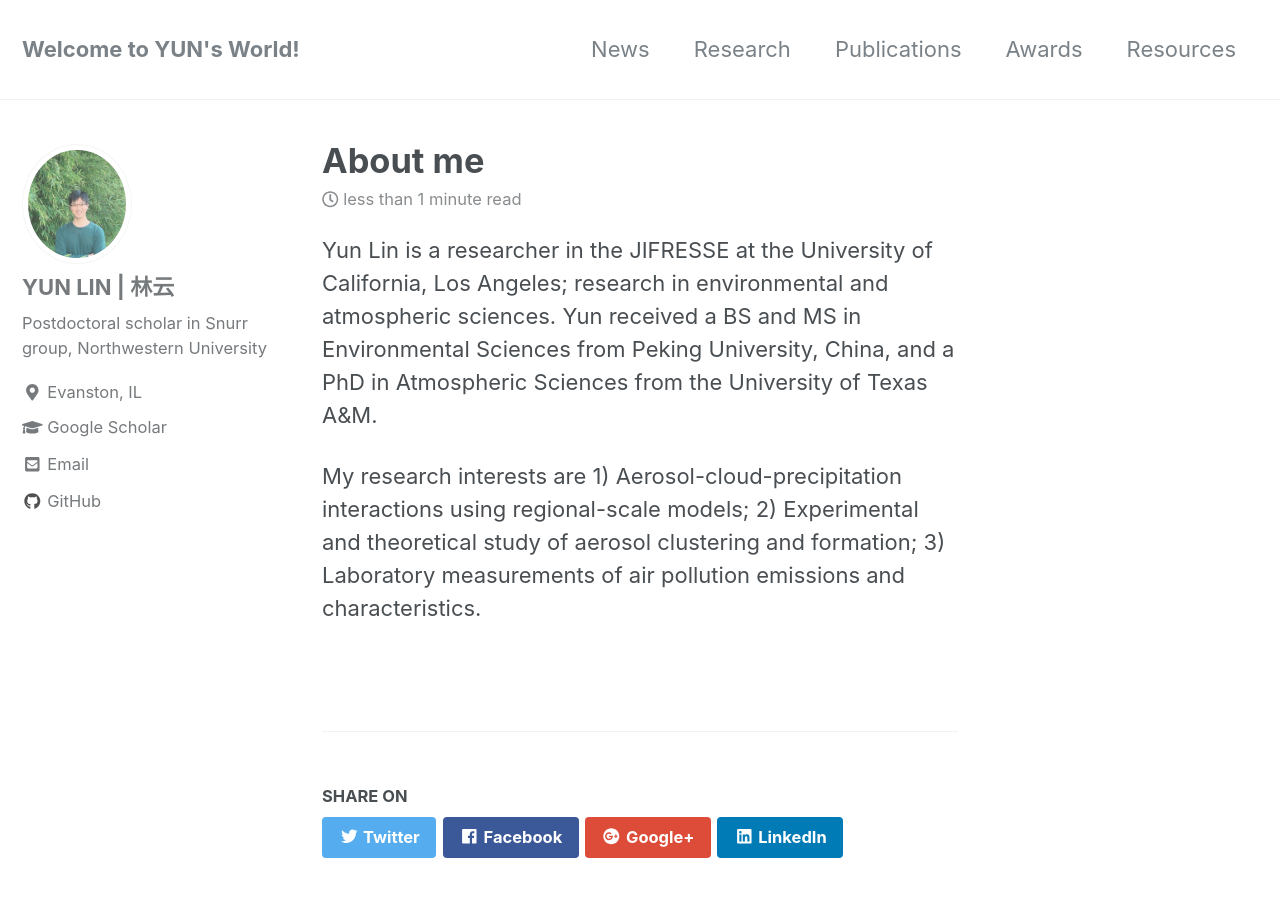
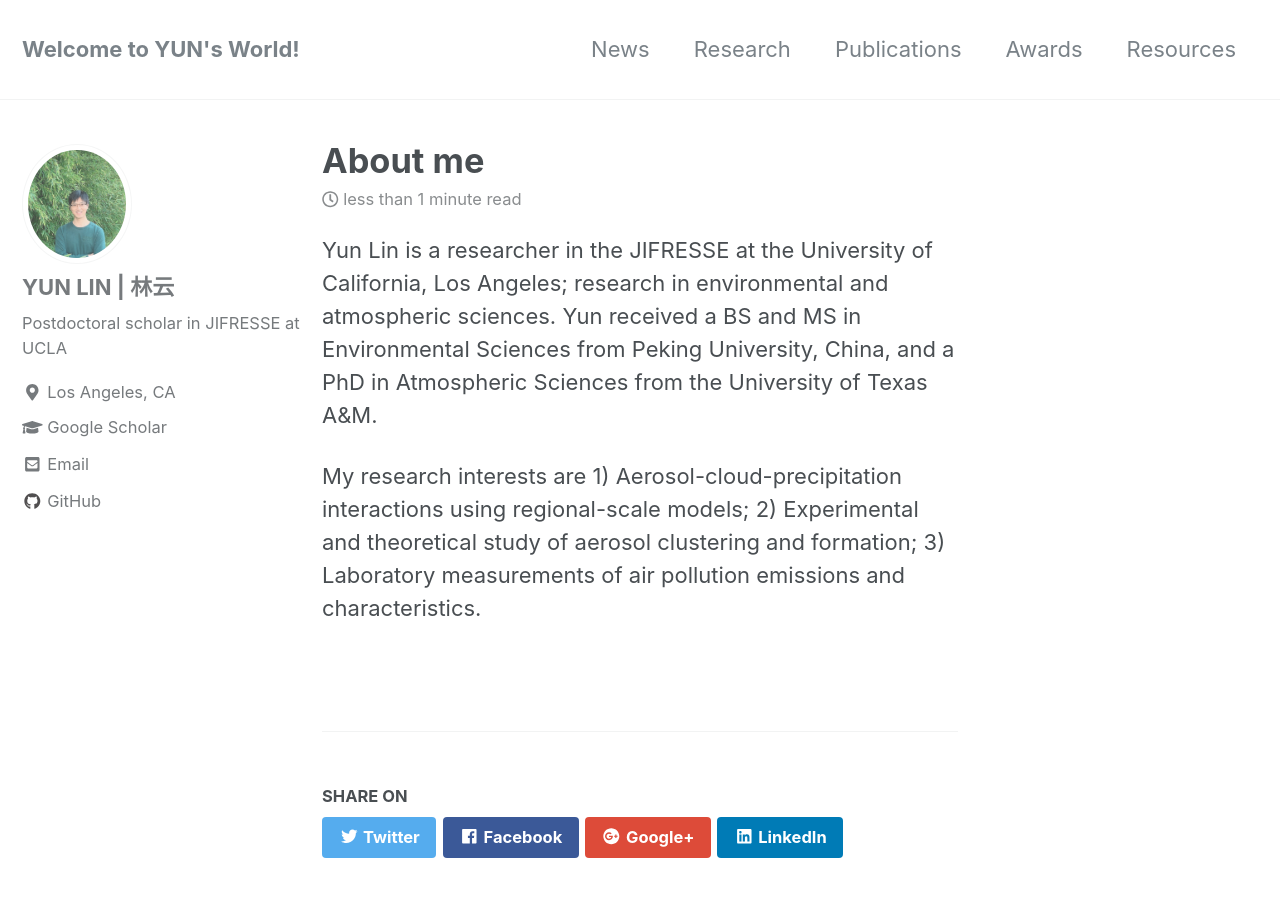
Before and after one commit to nolanylin/nolanylin.github.io, a Jekyll site: the page built from _pages/about.md, in a window 1280 px wide and 900 px high. Shown: the top 897 px of the window. Built offline with Jekyll 4.4.1, drawn with Linux system fonts in a browser that asks for light colours; nearby versions of some CDN libraries.

Commit message:
Update _config.yml

```diff
--- a/_config.yml
+++ b/_config.yml
@@ -99,8 +99,8 @@ analytics:
 author:
   name             : "YUN LIN | 林云"
   avatar           : "/assets/images/avatar.jpg"
-  bio              : "Postdoctoral scholar in Snurr group, Northwestern University"
-  location         : "Evanston, IL"
+  bio              : "Postdoctoral scholar in JIFRESSE at UCLA"
+  location         : "Los Angeles, CA"
   email            : "yunlin@ucla.edu"
   googlescholar    : "https://scholar.google.com/citations?user=HUUiCsoAAAAJ&hl=en"
   researchgate     : #"https://www.researchgate.net/profile/Yun-Lin-12"
```
